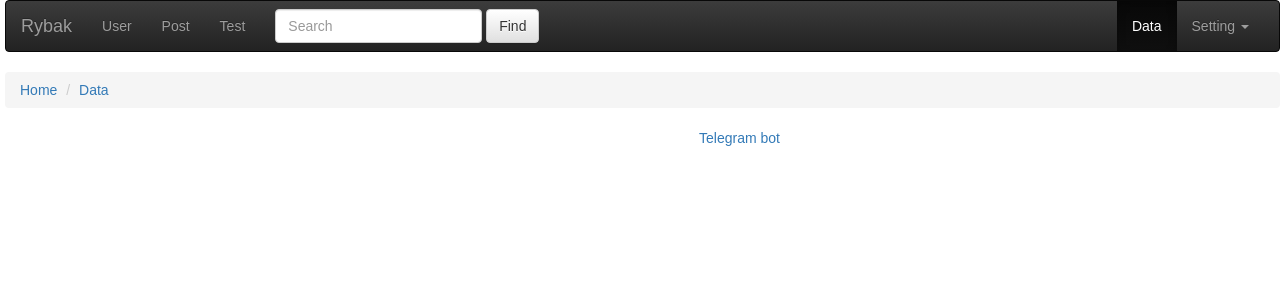
After one commit to rybak-94/test_on_Django, a Django app: template main/templates/main/data.html in a window 1280 px wide. The commit adds this page. Shown: the top 300 px of the page. Run offline with Django 3.2, Linux system fonts and the light colour scheme; the template is opened without the code that fills it, so the values that code supplies are empty; some libraries are stand-ins or nearby versions.

Commit message:
add data

```diff
--- a/main/templates/main/base.html
+++ b/main/templates/main/base.html
@@ -10,7 +10,6 @@
             <link rel="stylesheet" href="{% static 'css/main.css' %}">
             <link type="text/javascript" href="{% static 'js/main.js' %}">
         </head>
-        <body>
     <body>
 <nav class="navbar navbar-inverse" role="navigation">
   <div class="container-fluid">
@@ -37,7 +36,7 @@
         <button type="submit" class="btn btn-default">Find</button>
       </form>
       <ul class="nav navbar-nav navbar-right">
-        <li><a href="#">Link</a></li>
+        <li class="data_part_nav"><a href="/data">Data</a></li>
         <li class="dropdown">
             <a href="#" class="dropdown-toggle" data-toggle="dropdown">
             Setting
@@ -55,6 +54,27 @@
     </div><!-- /.navbar-collapse -->
   </div><!-- /.container-fluid -->
 </nav>
+
+<ol class="breadcrumb" id="bread_part">
+  <li class="home_part"><a class="bread_home" href="/">Home</a></li>
+</ol>
+        <div class="page-button">
+                <ul style="width: 15%">
+            {% if user.is_authenticated %}
+                <li><a href="{% url 'post_new' %}"><h3>Post <span class="label label-primary">New</span></h3></a></li>
+                <li><a href="{% url 'test_new' %}"><h3>Test <span class="label label-primary">New</span></h3></a></li>
+                <li><a href="{% url 'user_new' %}"><h3>User <span class="label label-primary">New</span></h3></a></li>
+            {% endif %}
+                </ul>
+        </div>
+        <div class="content container">
+            <div class="row">
+                <div class="col-md-8">
+                    {% block content %}
+                    {% endblock %}
+                </div>
+            </div>
+        </div>
         <script>
             function addElementLi(){
               if ((window.location.href.indexOf("new") > -1)){
@@ -82,29 +102,13 @@ if (window.location.href.indexOf("post") > -1) {
                 $("li.test_part").append("<a class='bread_test' href='/test'>Test</a>");
                 addElementLi();
                 checkElementNav('li.test_part_nav');
+            } else if (window.location.href.indexOf("data") > -1) {
+                $("ol.breadcrumb").append("<li class='data_part'></li>");
+                $("li.data_part").append("<a class='bread_test' href='/data'>Data</a>");
+                addElementLi();
+                checkElementNav('li.data_part_nav');
             }
             });
           </script>
-<ol class="breadcrumb" id="bread_part">
-  <li class="home_part"><a class="bread_home" href="/">Home</a></li>
-</ol>
-        <div class="page-button">
-                <ul style="width: 15%">
-            {% if user.is_authenticated %}
-                <li><a href="{% url 'post_new' %}"><h3>Post <span class="label label-primary">New</span></h3></a></li>
-                <li><a href="{% url 'test_new' %}"><h3>Test <span class="label label-primary">New</span></h3></a></li>
-                <li><a href="{% url 'user_new' %}"><h3>User <span class="label label-primary">New</span></h3></a></li>
-            {% endif %}
-                </ul>
-        </div>
-        <div class="content container">
-            <div class="row">
-                <div class="col-md-8">
-                    {% block content %}
-                    {% endblock %}
-                </div>
-            </div>
-        </div>
-    </body>
     </body>
     </html>
--- /dev/null
+++ b/main/templates/main/data.html
@@ -0,0 +1,9 @@
+{% extends 'main/base.html' %}
+
+{% block content %}
+        <div class="post">
+            <div class="date">
+            	          <a target="_blank" href="https://www.gitbook.com/book/groosha/telegram-bot-lessons/details">Telegram bot</a>
+            </div>
+        </div>
+{% endblock content %}
--- a/main/urls.py
+++ b/main/urls.py
@@ -14,4 +14,5 @@ urlpatterns = [
     url(r'^user/new/$', views.user_new, name='user_new'),
     url(r'^user/$', views.user_list, name="user_list"),
     url(r'^user/detail/(?P<pk>[0-9]+)/$', views.user_detail, name='user_detail'),
+    url(r'^data/$', views.data, name="data"),
 ]
--- a/main/views.py
+++ b/main/views.py
@@ -102,3 +102,6 @@ def user_list(request):
 def user_detail(request, pk):
     user = get_object_or_404(ExtendUser, pk=pk)
     return render(request, 'main/user_detail.html', {'user':user})
+
+def data(request):
+    return render(request, 'main/data.html')
```
Lines whose indentation alone changed are shown as unchanged.
